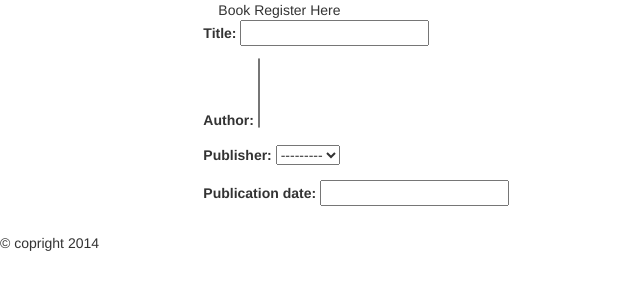
After one commit to seenureddy/django-basic-concepts, a Django app: a page that uses templates/basic_dj/create_book.html in a window 1280 px wide. The commit adds this page. Shown: the top 300 px of the page, without its empty margins (0-640 px from the left). Run offline with Django 3.2, Linux system fonts and the light colour scheme; data that the repository does not hold is empty; some libraries are stand-ins or nearby versions.

Commit message:
adding book template and form

```diff
--- a/basic_dj/forms.py
+++ b/basic_dj/forms.py
@@ -1,5 +1,5 @@
 from django import forms
-from basic_dj.models import Publisher
+from .models import Publisher, Book
 
 
 class PublisherForm(forms.ModelForm):
@@ -7,3 +7,9 @@ class PublisherForm(forms.ModelForm):
     class Meta:
         model = Publisher
         exclude = ('slug',)
+
+
+class BookForm(forms.ModelForm):
+
+    class Meta:
+        model = Book
--- a/basic_dj/views.py
+++ b/basic_dj/views.py
@@ -3,16 +3,16 @@ from django.shortcuts import render
 from django.core.urlresolvers import reverse
 from django.shortcuts import get_object_or_404
 from django.template.loader import render_to_string
-from basic_dj import forms as pforms
+from .forms import PublisherForm, BookForm
 from .models import Publisher
 
 
 def create_publisher(request):
     """ creates publisher form """
     # if request.method == 'GET':
-    create_form = pforms.PublisherForm()
+    create_form = PublisherForm()
     if request.method == 'POST':
-        create_form = pforms.PublisherForm(request.POST, request.FILES)
+        create_form = PublisherForm(request.POST, request.FILES)
         if create_form.is_valid():
             publisher = create_form.save()
             return HttpResponseRedirect(reverse('basic_dj_detail',
@@ -33,3 +33,12 @@ def error404(request):
 
 
 def create_book(request):
+    """ creates Book form """
+    book_form = BookForm()
+    if request.method == 'POST':
+        book_form = BookForm(request.POST)
+        if book_form.is_valid():
+            book = book_form.save()
+    context_instance = {"book_form": book_form}
+    return render(request,
+                  'basic_dj/create_book.html', context_instance)
--- /dev/null
+++ b/templates/basic_dj/create_book.html
@@ -0,0 +1,18 @@
+{% extends "basic_dj/base.html" %}
+
+{% block content %}
+<div class="content">
+	<div class="row">
+		<div class="col-sm-offset-2 col-sm-8">
+			<form class="form-horizontal" action="" method="post" role="form">
+				{% csrf_token %}
+				<div class="form-registered-heading">Book Register Here</div>
+				<div class="form-group">
+					{{ book_form.as_p }}
+				</div>
+			</form>
+		</div>
+	</div>
+</div>
+
+{% endblock %}
--- a/templates/basic_dj/create_publishers.html
+++ b/templates/basic_dj/create_publishers.html
@@ -8,8 +8,6 @@
                 {% csrf_token %}
                 <h2 class="form-register-heading">Register Here</h2>
                  <div class="form-group">
-
-                {{ form.non_field_errors }}
                  <div class="form-group has-success has-warning has-error">
                  	{{ create_form.name.errors }}
                  	<label for="publishername" class="col-sm-2 control-form">Name {{ create_form.name }}
```
